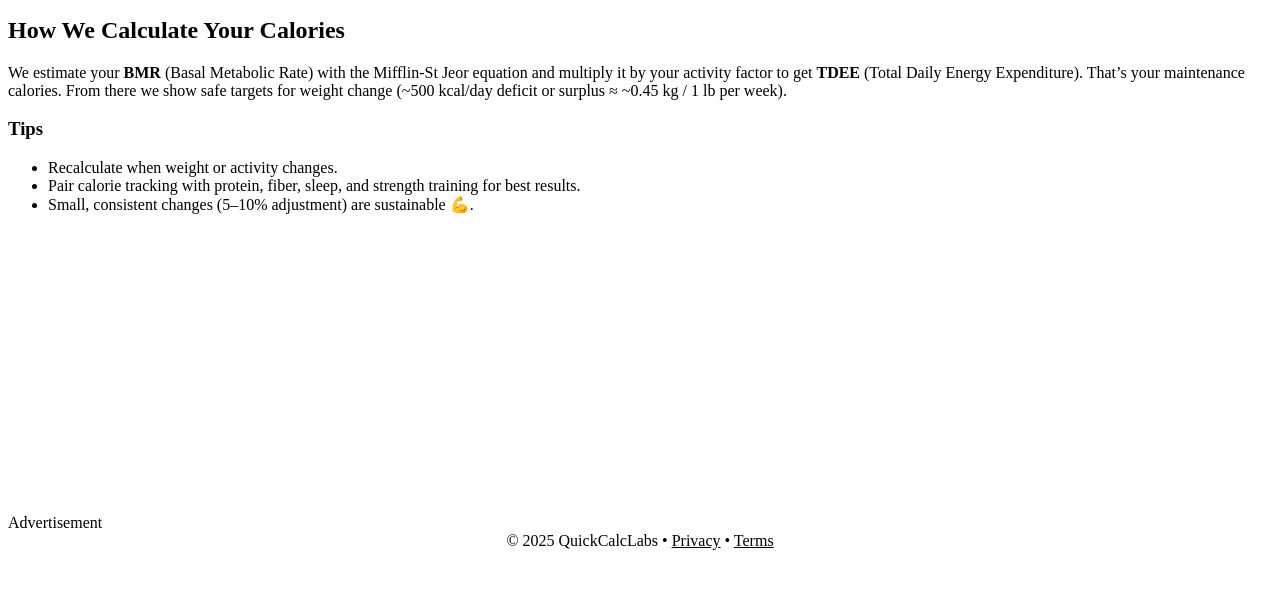
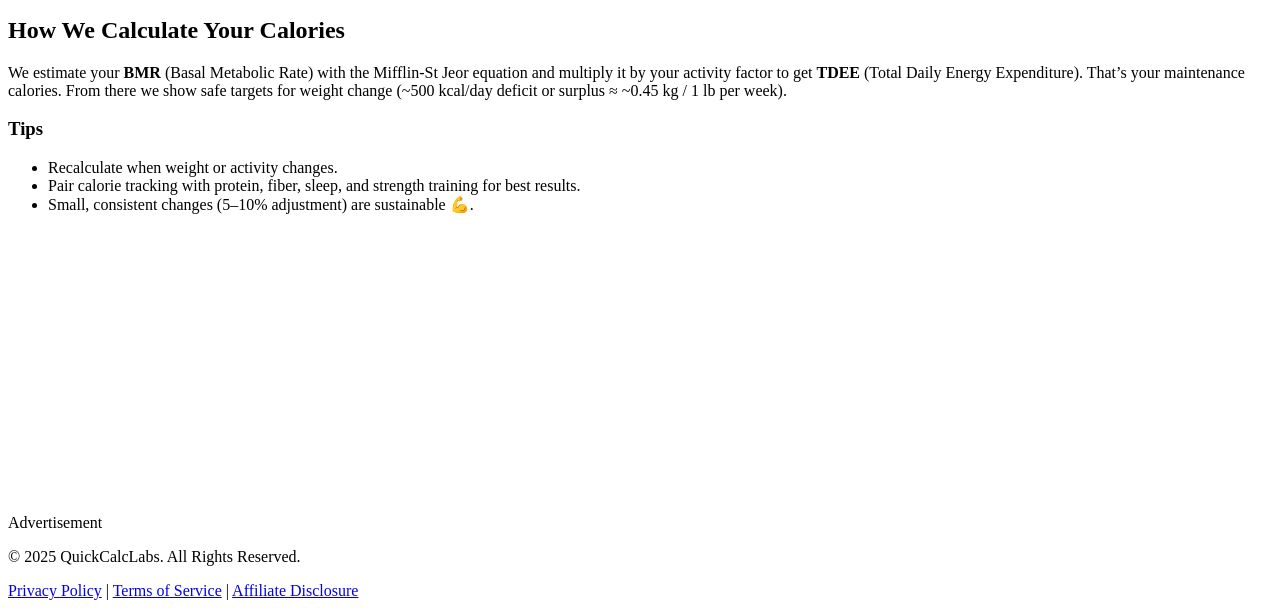
Before and after one commit to fofariak/quickcalclabs, a plain HTML site: page calorie-calculator.html in a window 1280 px wide. Shown: the part 758-1366 px from the top of the page. Drawn offline with Linux system fonts and the light colour scheme.

Commit message:
Update calorie-calculator.html

```diff
--- a/calorie-calculator.html
+++ b/calorie-calculator.html
@@ -154,9 +154,12 @@
     </div>
   </main>
 
-  <footer class="container" style="text-align:center;color:var(--muted);padding-bottom:40px">
-    © 2025 QuickCalcLabs • <a href="privacy-policy.html" style="color:var(--accent)">Privacy</a> • <a href="terms-of-service.html" style="color:var(--accent)">Terms</a>
-  </footer>
+<footer>
+    <p>© 2025 QuickCalcLabs. All Rights Reserved.</p>
+    <a href="privacy.html">Privacy Policy</a> |
+    <a href="terms.html">Terms of Service</a> |
+    <a href="affiliate-disclosure.html">Affiliate Disclosure</a>
+</footer>
 
   <script>
     // Track current unit explicitly to avoid display-style bugs
```
